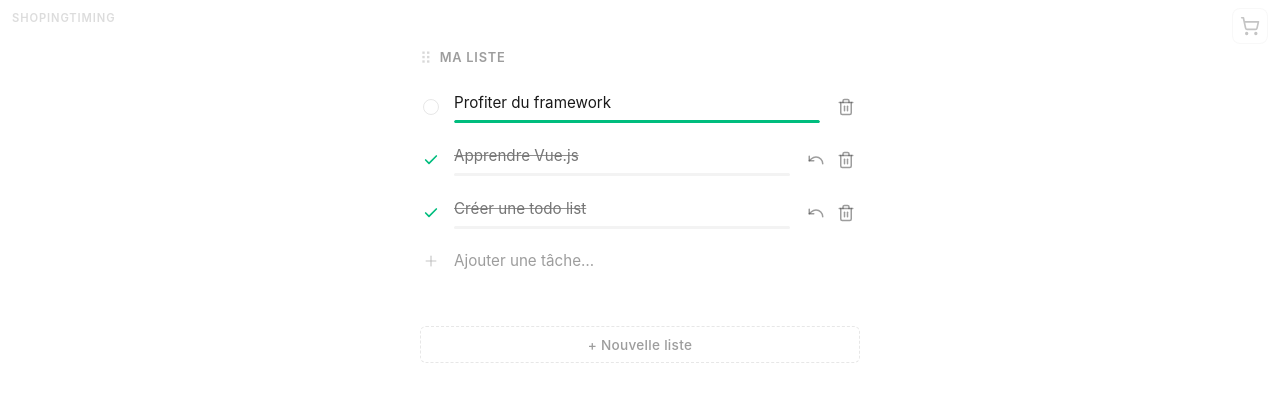
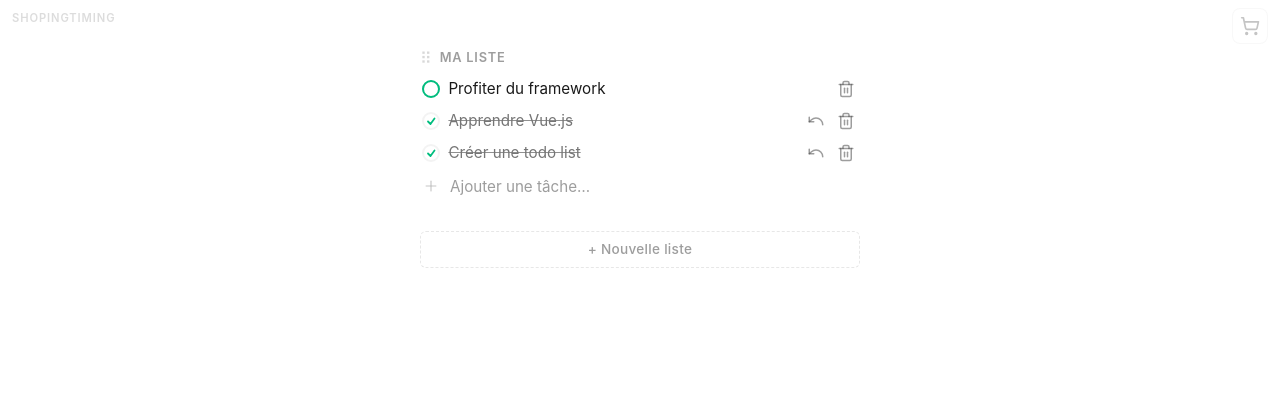
Before and after one commit to CyrilDenoyelle/shoping-timing, a Vue app: page / in a window 1280 px wide. Shown: the top 402 px of the page. Built offline with nearby package versions, Linux system fonts and the light colour scheme.

Commit message:
Refactor Todo components for improved styling and functionality, including updated progress ring in TodoItem and adjusted spacing in TodoInput and TodoList.

```diff
--- a/src/components/TodoInput.vue
+++ b/src/components/TodoInput.vue
@@ -45,8 +45,8 @@ const submit = () => {
 .item {
   display: flex;
   align-items: center;
-  gap: 0.75rem;
-  padding: 0.65rem 0;
+  gap: 0.5rem;
+  padding: 0.35rem 0;
 }
 
 .icon {
--- a/src/components/TodoItem.vue
+++ b/src/components/TodoItem.vue
@@ -1,5 +1,5 @@
 <script setup>
-import { ref, nextTick } from 'vue'
+import { ref, nextTick, computed } from 'vue'
 import IconTrash from './icons/IconTrash.vue'
 import IconTrashOpen from './icons/IconTrashOpen.vue'
 import IconUndo from './icons/IconUndo.vue'
@@ -53,24 +53,44 @@ const cancelEdit = () => {
   isEditing.value = false
   editText.value = ''
 }
+
+const RING_RADIUS = 8
+const RING_CIRCUMFERENCE = 2 * Math.PI * RING_RADIUS
+const ringOffset = computed(() => {
+  const p = Math.min(props.todo.progress ?? 0, 1)
+  return RING_CIRCUMFERENCE * (1 - p)
+})
 </script>
 
 <template>
   <div class="item" :class="{ done: todo.done }">
     <button class="check" @click="emit('toggle')" aria-label="Toggle">
-      <svg
-        v-if="todo.done"        width="16"
-        height="16"
-        viewBox="0 0 24 24"
-        fill="none"
-        stroke="currentColor"
-        stroke-width="2.5"
-        stroke-linecap="round"
-        stroke-linejoin="round"
-      >
-        <polyline points="20 6 9 17 4 12" />
+      <svg class="ring-svg" width="20" height="20" viewBox="0 0 20 20">
+        <circle
+          class="ring-track"
+          cx="10" cy="10" :r="RING_RADIUS"
+          fill="none"
+          stroke-width="2"
+        />
+        <circle
+          class="ring-fill"
+          cx="10" cy="10" :r="RING_RADIUS"
+          fill="none"
+          stroke-width="2"
+          stroke-linecap="round"
+          :stroke-dasharray="RING_CIRCUMFERENCE"
+          :stroke-dashoffset="ringOffset"
+        />
+        <polyline
+          v-if="todo.done"
+          class="ring-check"
+          points="7 10.5 9.5 13 13.5 7.5"
+          fill="none"
+          stroke-width="1.8"
+          stroke-linecap="round"
+          stroke-linejoin="round"
+        />
       </svg>
-      <span v-else class="circle"></span>
     </button>
 
     <div class="body">
@@ -89,13 +109,6 @@ const cancelEdit = () => {
         class="label"
         @dblclick.stop="startEdit"
       >{{ todo.text }}</span>
-
-      <div class="bar">
-        <div
-          class="bar-fill"
-          :style="{ width: `${Math.min((todo.progress ?? 0) * 100, 100)}%` }"
-        ></div>
-      </div>
     </div>
 
     <div class="actions">
@@ -125,8 +138,8 @@ const cancelEdit = () => {
 .item {
   display: flex;
   align-items: center;
-  gap: 0.75rem;
-  padding: 0.65rem 0;
+  gap: 0.4rem;
+  padding: 0.15rem 0;
 }
 
 .check {
@@ -139,25 +152,36 @@ const cancelEdit = () => {
   padding: 0;
   background: none;
   border: none;
-  color: var(--color-text-muted);
   cursor: pointer;
-  transition: color 0.3s;
 }
 
-.item.done .check {
-  color: var(--accent);
+.ring-svg {
+  display: block;
+  transform: rotate(-90deg);
 }
 
-.circle {
-  width: 16px;
-  height: 16px;
-  border: 1.5px solid var(--color-border-hover);
-  border-radius: 50%;
-  transition: border-color 0.3s;
+.ring-track {
+  stroke: var(--color-border);
+  transition: stroke 0.3s;
 }
 
-.item:hover .circle {
-  border-color: var(--accent);
+.item:hover .ring-track {
+  stroke: var(--color-border-hover);
+}
+
+.ring-fill {
+  stroke: var(--accent);
+  transition: stroke-dashoffset 1.5s linear;
+}
+
+.item.done .ring-fill {
+  opacity: 0.4;
+}
+
+.ring-check {
+  stroke: var(--accent);
+  transform: rotate(90deg);
+  transform-origin: center;
 }
 
 .body {
@@ -191,24 +215,6 @@ const cancelEdit = () => {
   outline: none;
 }
 
-.bar {
-  margin-top: 0.3rem;
-  height: 3px;
-  background: var(--color-border);
-  border-radius: 1.5px;
-  overflow: hidden;
-}
-
-.bar-fill {
-  height: 100%;
-  background: var(--accent);
-  border-radius: 1.5px;
-  transition: width 1.5s linear;
-}
-
-.item.done .bar-fill {
-  opacity: 0.35;
-}
 
 .actions {
   display: flex;
--- a/src/components/TodoList.vue
+++ b/src/components/TodoList.vue
@@ -185,7 +185,7 @@ const onDragEnd = () => {
 .lists {
   display: flex;
   flex-direction: column;
-  gap: 2.5rem;
+  gap: 1.5rem;
 }
 
 .section {
@@ -208,7 +208,7 @@ const onDragEnd = () => {
   display: flex;
   align-items: center;
   gap: 0.5rem;
-  margin-bottom: 0.75rem;
+  margin-bottom: 0.25rem;
 }
 
 .drag-handle {
```
